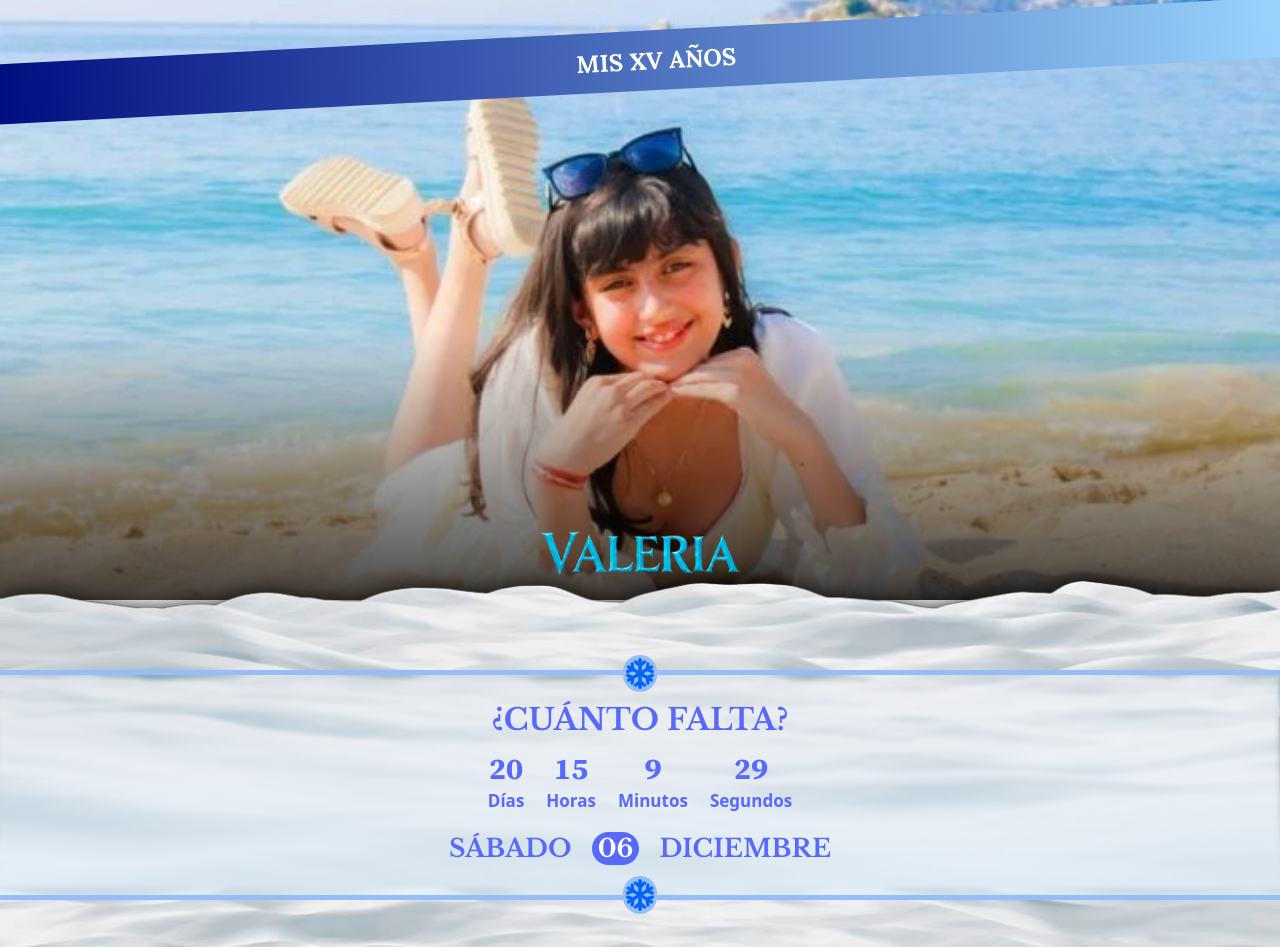
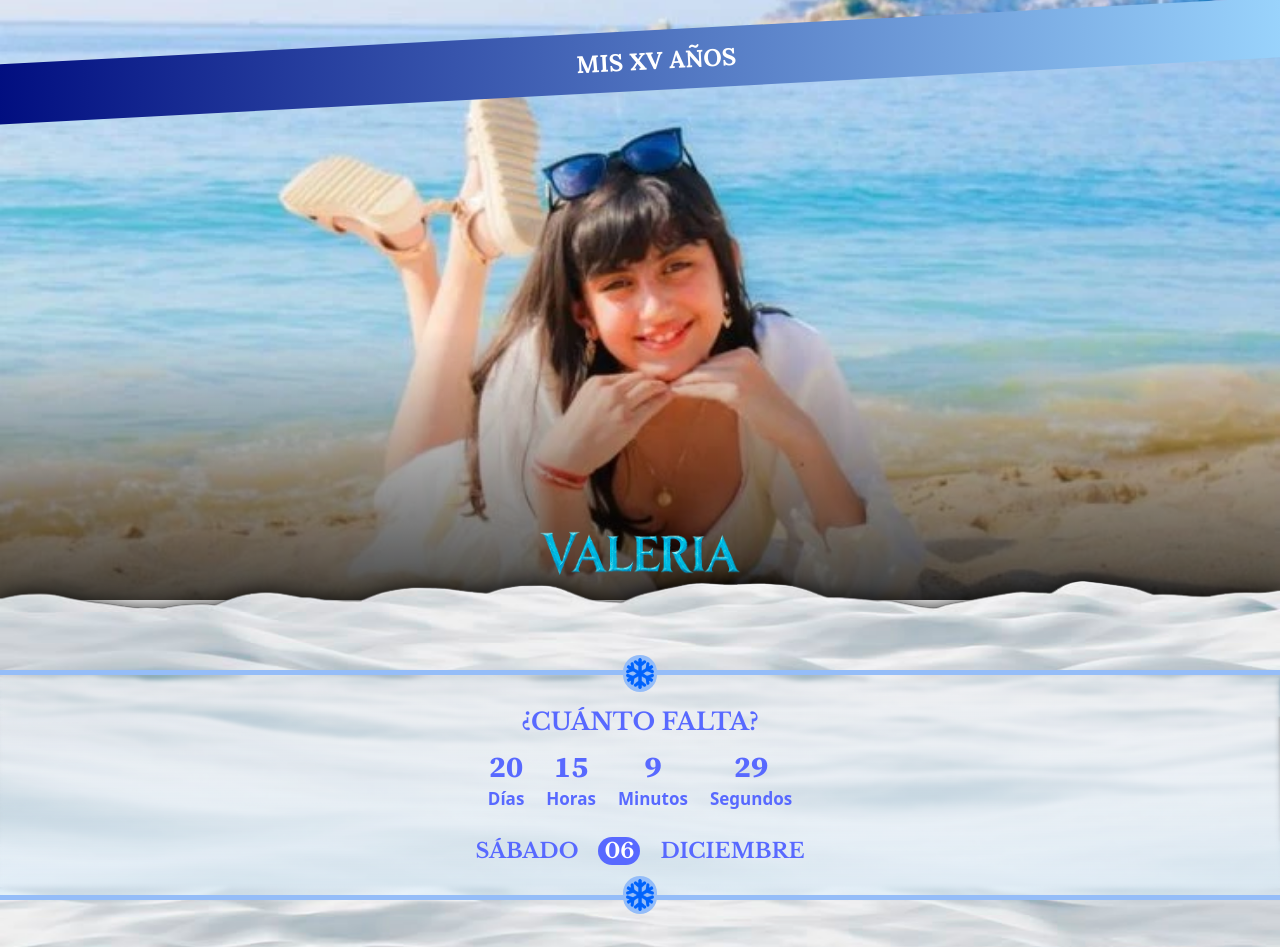
Before and after one commit to Kaws2305/frozen-invitation, a React (Vite) app: page / in a window 1280 px wide. Shown: the top 947 px of the page. Built offline with nearby package versions, Linux system fonts and the light colour scheme.

Commit message:
Sexto cambio

```diff
--- a/src/styles/Countdown.css
+++ b/src/styles/Countdown.css
@@ -22,7 +22,7 @@
 }
 
 .countdown__tittle{
-    font-size: 30px;
+    font-size: 24px;
     font-family: 'Libre Baskerville';
 }
 
--- a/src/styles/Datecustom.css
+++ b/src/styles/Datecustom.css
@@ -90,7 +90,7 @@
     align-items: center;
     gap: 20px;
     padding: 10px 0 10px 0;
-    font-size: 25px;
+    font-size: 21px;
     font-family: system-ui;
     color: #5869ff;
     font-weight: 800;
```
